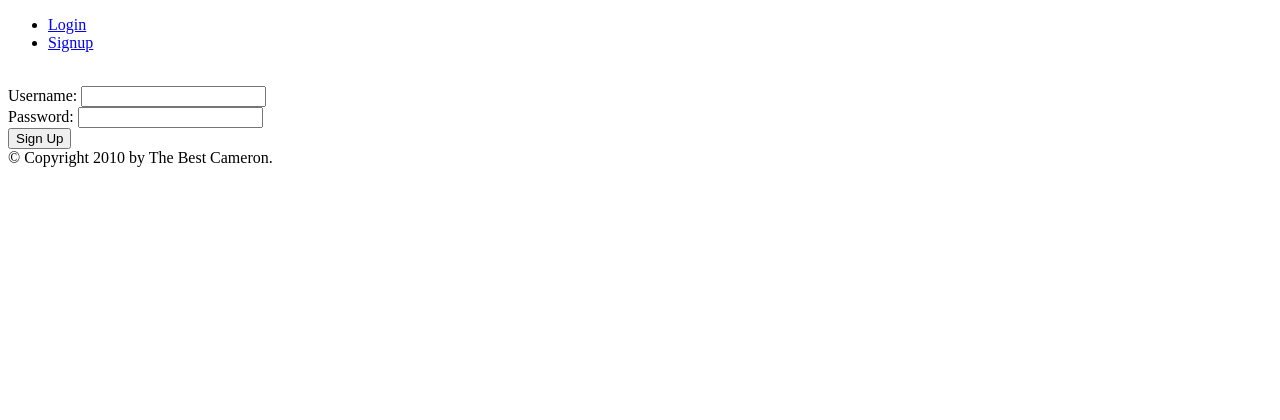
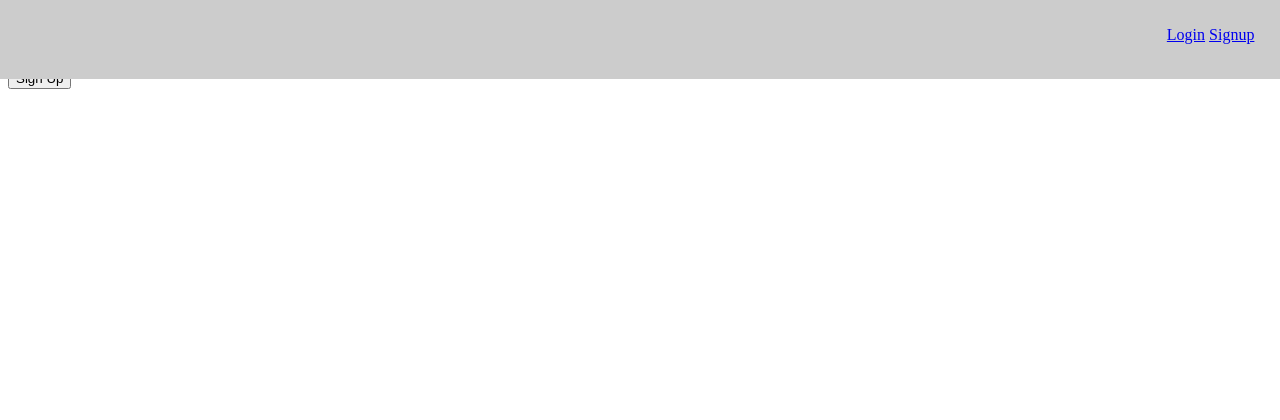
Before and after one commit to sliu-20/TheBestBlog, a Flask app: page /signup in a window 1280 px wide. Shown: the top 420 px of the page. Run offline with Flask 2, Linux system fonts and the light colour scheme.

Commit message:
some updates

```diff
--- /dev/null
+++ b/app/static/css/style.css
@@ -0,0 +1,21 @@
+footer {
+    position:fixed;
+    top:90%;
+    left:0%;
+    text-align:left;
+    width:100%;
+    height:10%;
+    background-color:#cccccc;
+    padding:2%;
+}
+
+header {
+    position:fixed;
+    top:0%;
+    right:0%;
+    text-align:right;
+    width:100%;
+    height:3%;
+    background-color:#cccccc;
+    padding:2%;
+}
--- a/app/templates/layout.html
+++ b/app/templates/layout.html
@@ -1,4 +1,5 @@
 <!DOCTYPE html>
+<link rel="stylesheet" href="/static/css/style.css">
 <html>
   <head>
     {% block head %}
@@ -7,14 +8,14 @@
   </head>
   <body>
     <div id="nav">
-      <ul>
-        <li><a href="/login">Login</a></li>
-        <li><a href="/signup">Signup</a></li>
-      </ul>
+      <header>
+        <a href="/login">Login</a>
+        <a href="/signup">Signup</a>
+      </header>
     </div>
     <div id="content">{% block content %}{% endblock %}</div>
-    <div id="footer">
-      {% block footer %} &copy; Copyright 2010 by The Best Cameron</a>. {% endblock %}
-    </div>
+    <footer>
+      {% block footer %} Created by The Best Cameron</a>. {% endblock %}
+    </footer>
   </body>
 </html>
```
